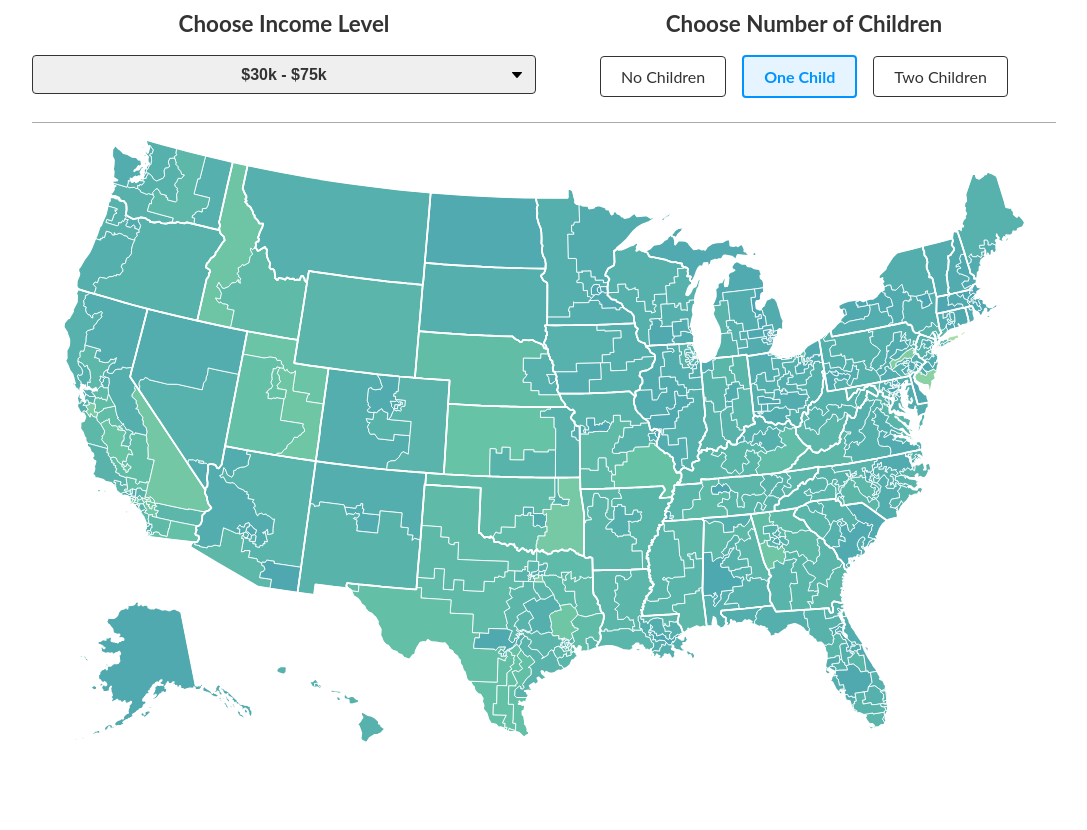
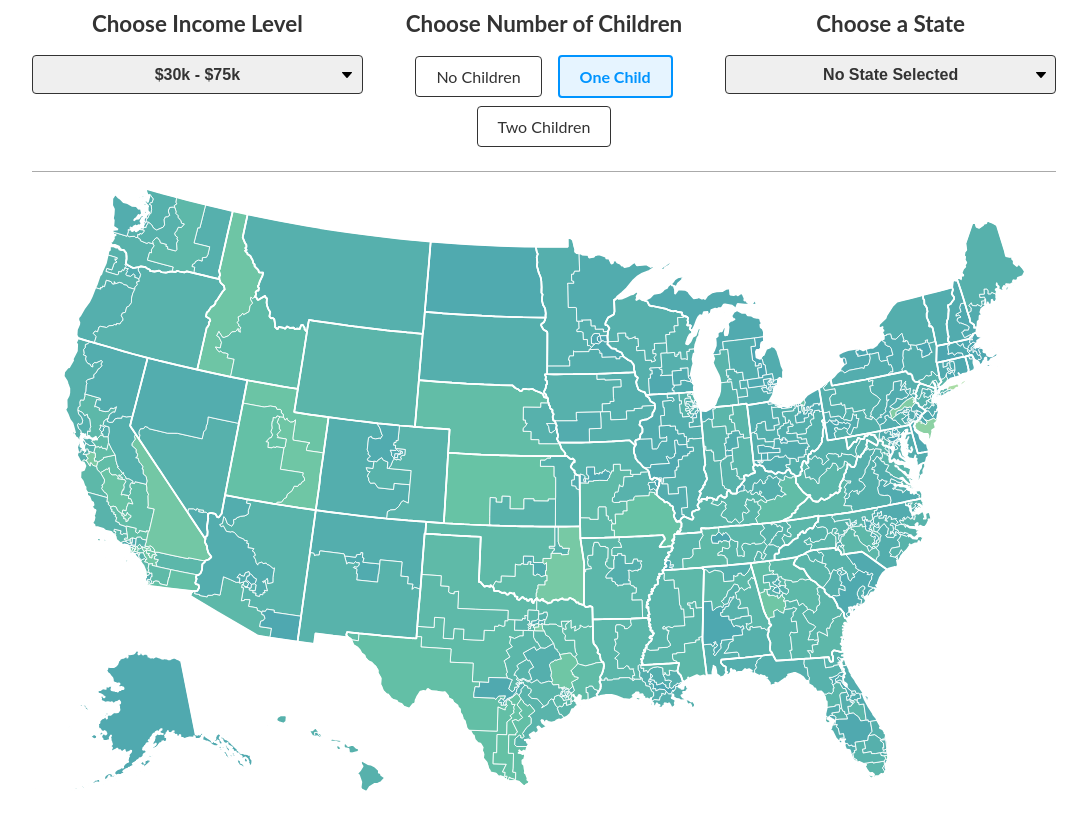
Before and after one commit to TaxFoundation/congressional-district-interactive, a React (Create React App) app: page / in a window 1280 px wide. Shown: the top 830 px of the page, without its empty margins (96-1183 px from the left). Built offline with nearby package versions, Linux system fonts and the light colour scheme.

Commit message:
Add state selection dropdown and refactor state data fetching

```diff
--- a/src/App.js
+++ b/src/App.js
@@ -18,7 +18,8 @@ class App extends Component {
     super();
 
     this.state = {
-      activeState: null,
+      activeState: 0,
+      stateData: null,
       activeBucket: '30-75',
       activeChildren: 1,
       domain: [-0.04, 0.04],
@@ -30,7 +31,17 @@ class App extends Component {
   }
 
   updateActiveState(id) {
-    this.setState({ activeState: id });
+    const theId = +id;
+
+    if (theId > 0) {
+      this.getStateData(theId)
+        .then(data => {
+          this.setState({ activeState: theId, stateData: data });
+        })
+        .catch(err => console.log(err));
+    } else {
+      this.setState({ stateData: null, activeState: 0 });
+    }
   }
 
   updateBucket(activeBucket) {
@@ -41,6 +52,14 @@ class App extends Component {
     this.setState({ activeChildren });
   }
 
+  async getStateData(stateId) {
+    const response = await fetch(
+      `states/${stateId < 10 ? `0${stateId}` : stateId}.json`
+    );
+    const data = await response.json();
+    return data;
+  }
+
   render() {
     return (
       <AppWrapper className="App">
@@ -48,10 +67,12 @@ class App extends Component {
           values={this.state}
           updateBucket={this.updateBucket}
           updateChildren={this.updateChildren}
+          updateActiveState={this.updateActiveState}
         />
-        {this.state.activeState ? (
+        {this.state.stateData ? (
           <StateMap
             activeState={this.state.activeState}
+            stateData={this.state.stateData}
             data={data[this.state.activeState]}
             domain={this.state.domain}
             activeBucket={this.state.activeBucket}
--- a/src/components/Navigation.js
+++ b/src/components/Navigation.js
@@ -1,5 +1,6 @@
 import React from 'react';
 import styled from 'styled-components';
+import STATES from '../data/states';
 
 const Container = styled.div`
   border-bottom: 1px solid #aaa;
@@ -7,7 +8,7 @@ const Container = styled.div`
   font-family: 'Lato', sans-serif;
   font-size: 1rem;
   grid-gap: 1rem;
-  grid-template: auto / repeat(2, 1fr);
+  grid-template: auto / repeat(3, 1fr);
   justify-items: stretch;
   padding-bottom: 1rem;
   margin-bottom: 1rem;
@@ -114,6 +115,29 @@ const BucketSeclection = props => {
   );
 };
 
+const USStateSelection = props => {
+  return (
+    <div>
+      <NavSectionHeading>Choose a State</NavSectionHeading>
+      <div>
+        <Select
+          name="theState"
+          id="theState"
+          value={props.value}
+          onChange={e => props.update(e.target.value)}
+        >
+          <option value="0">No State Selected</option>
+          {STATES.map(s => (
+            <option key={`theState-${s.id}`} value={s.id}>
+              {s.name}
+            </option>
+          ))}
+        </Select>
+      </div>
+    </div>
+  );
+};
+
 const ChildrenSelection = props => {
   return (
     <div>
@@ -156,6 +180,10 @@ const Navigation = props => {
         value={props.values.activeChildren}
         update={props.updateChildren}
       />
+      <USStateSelection
+        value={props.values.activeState}
+        update={props.updateActiveState}
+      />
     </Container>
   );
 };
--- a/src/components/StateMap.js
+++ b/src/components/StateMap.js
@@ -37,34 +37,17 @@ class StateMap extends Component {
     this.yScalar = this.yScale / 400;
 
     this.state = {
-      stateData: null,
       activeDistrict: null,
     };
-
-    this.getStateData = this.getStateData.bind(this);
-  }
-
-  componentDidMount() {
-    this.getStateData(this.props.activeState)
-      .then(data => this.setState({ stateData: data }))
-      .catch(err => console.log(err));
-  }
-
-  async getStateData(stateId) {
-    const response = await fetch(
-      `states/${stateId < 10 ? `0${stateId}` : stateId}.json`
-    );
-    const data = await response.json();
-    return data;
   }
 
   render() {
-    if (this.state.stateData === null) {
+    if (this.props.stateData === null) {
       return null;
     } else {
       const districtsFeatures = feature(
-        this.state.stateData,
-        this.state.stateData.objects[
+        this.props.stateData,
+        this.props.stateData.objects[
           this.props.activeState < 10
             ? `0${this.props.activeState}`
             : this.props.activeState
@@ -89,6 +72,7 @@ class StateMap extends Component {
 
       const districtShapes = districtsFeatures.features.map(d => {
         const districtId = +d.properties.CD114FP;
+        console.log(districtId);
         const hash = `${this.props.activeBucket}0${this.props.activeChildren}`;
         if (this.props.data[districtId]) {
           const districtData = this.props.data[districtId][hash];
@@ -102,7 +86,9 @@ class StateMap extends Component {
                   ${
                     districtId > 0
                       ? `District ${districtId}`
-                      : 'At-Large District'
+                      : this.props.activeState === 11
+                        ? 'District of Columbia'
+                        : 'At-Large District'
                   }
                 </h3>
                 <p>Average income ${
@@ -150,7 +136,7 @@ class StateMap extends Component {
               data-for="goBack"
               height={this.yScale}
               width={this.xScale}
-              onClick={e => this.props.updateActiveState(null)}
+              onClick={e => this.props.updateActiveState(0)}
             />
             {districtShapes}
           </svg>
```
